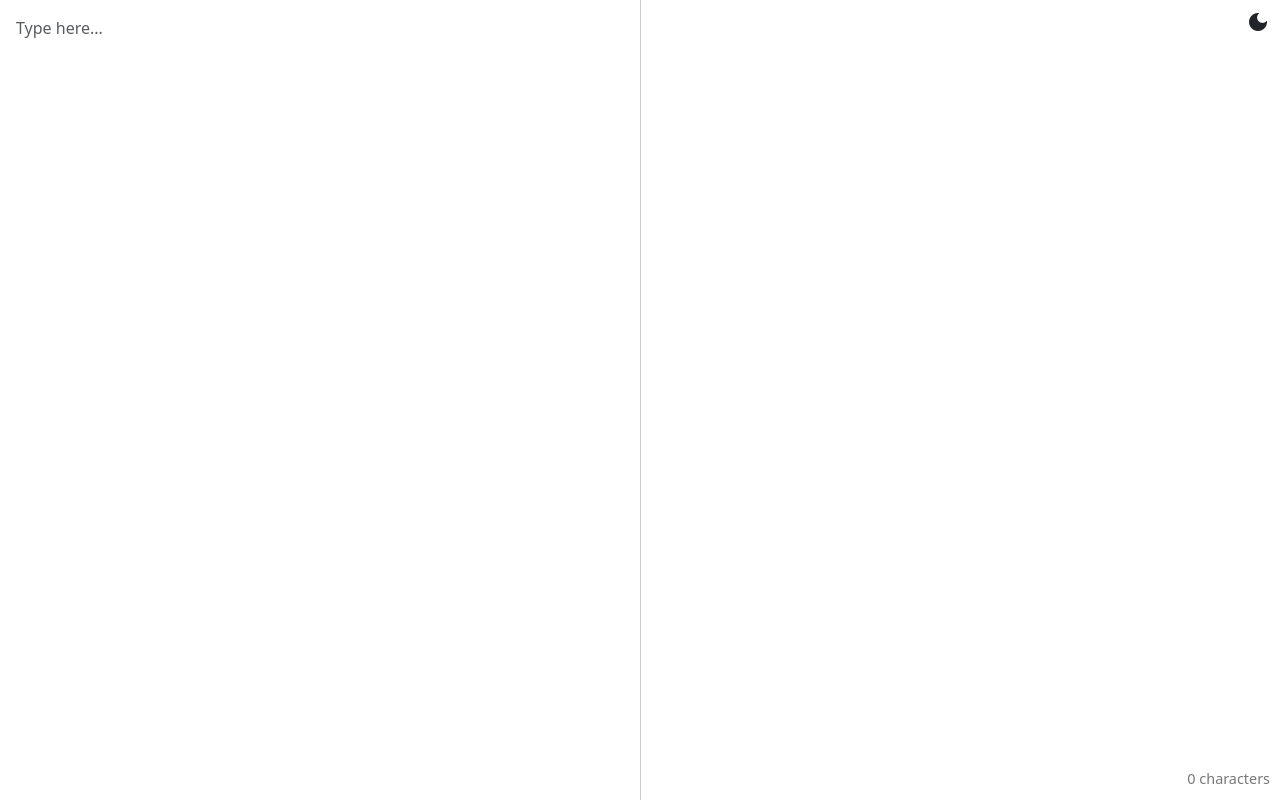
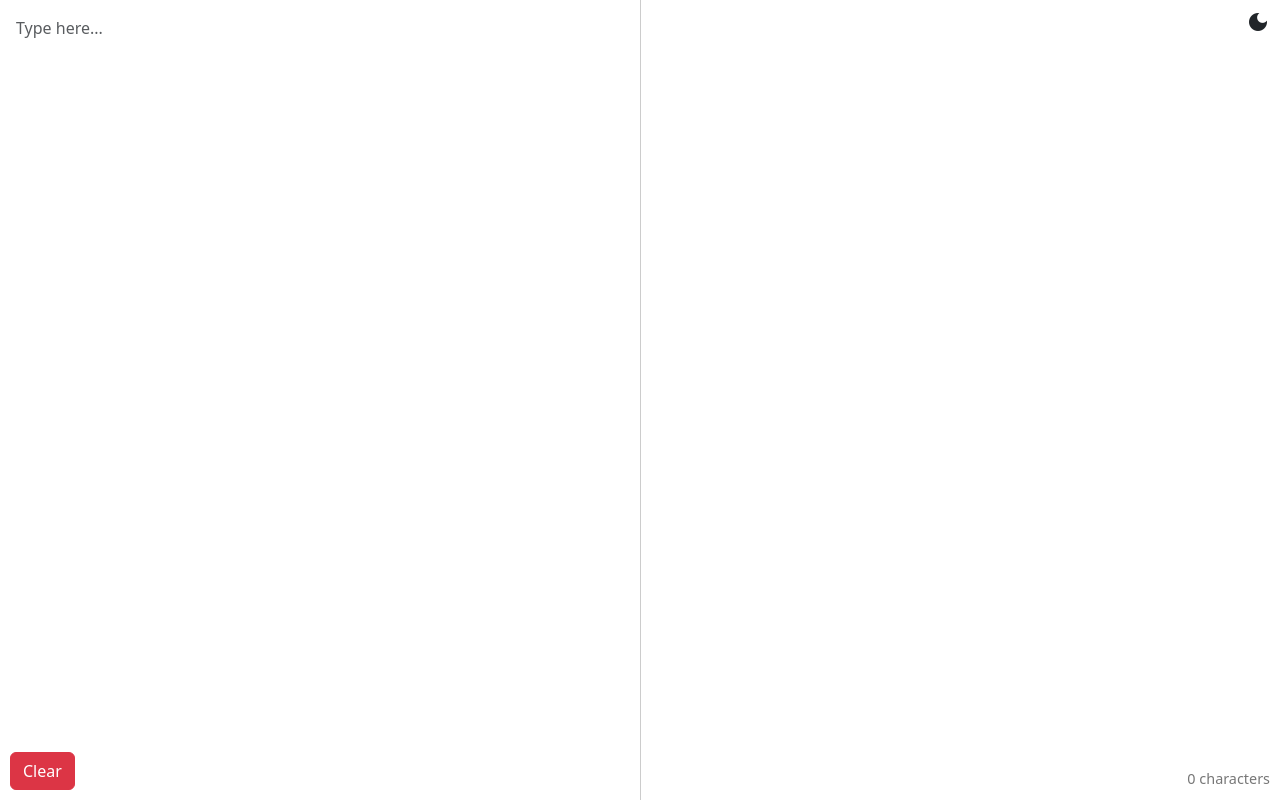
Before and after one commit to gchris2024/markdown-editor, a plain HTML site: page index.html in a window 1280 px wide. Drawn offline with nearby package versions, Linux system fonts and the light colour scheme.

```diff
--- a/app.js
+++ b/app.js
@@ -43,6 +43,9 @@
     toggleTheme() {
       this.theme = this.theme === "dark" ? "light" : "dark";
     },
+    clearText() {
+      this.message = "";
+    },
   },
 });
 
--- a/index.html
+++ b/index.html
@@ -33,6 +33,9 @@
       ></textarea>
       <div id="output" class="h-100" v-html="htmlOutput"></div>
       <div id="counter">{{ charCount }} characters</div>
+      <button id="clearBtn" @click="clearText" class="btn btn-danger">
+        Clear
+      </button>
     </div>
     <script src="app.js"></script>
   </body>
--- a/style.css
+++ b/style.css
@@ -74,3 +74,10 @@
   color: #777;
   z-index: 10;
 }
+
+#clearBtn {
+  position: absolute;
+  bottom: 10px;
+  left: 10px;
+  z-index: 10;
+}
```
Also changed, not shown: 1 other file.
